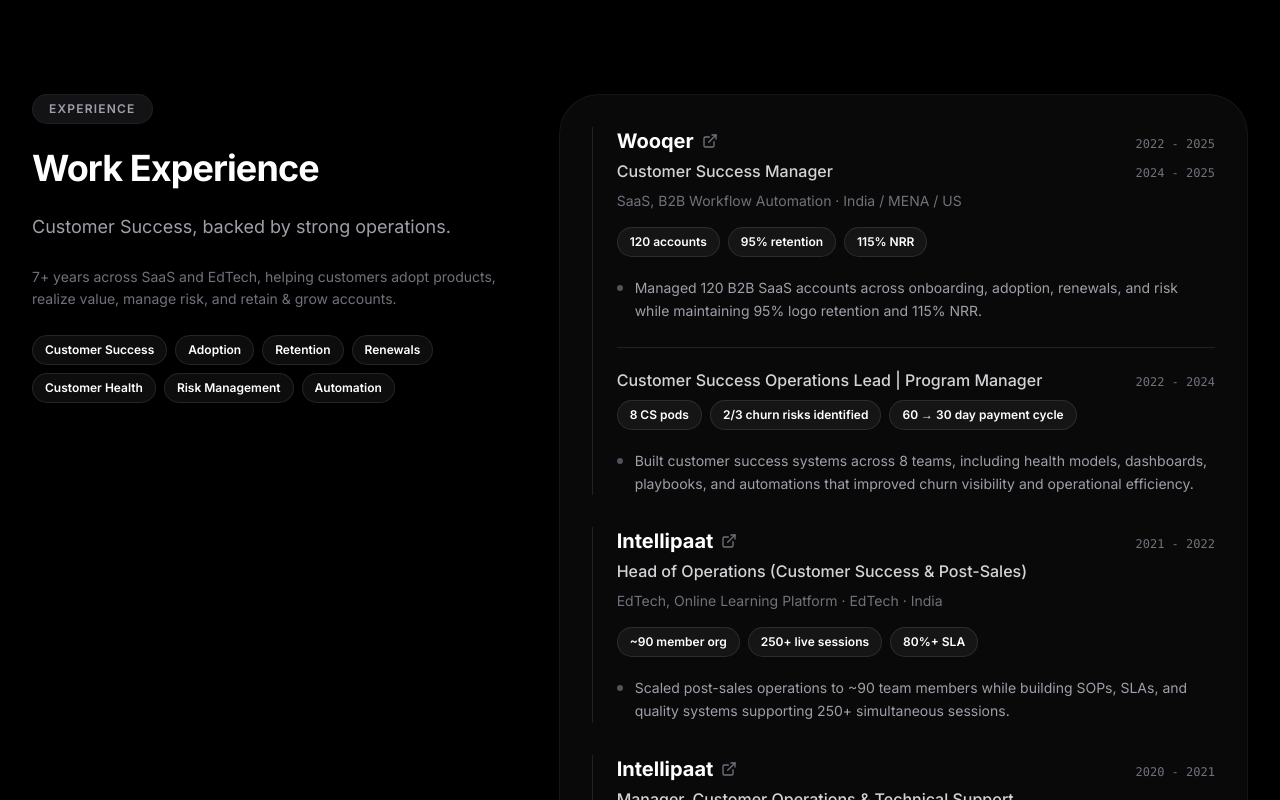
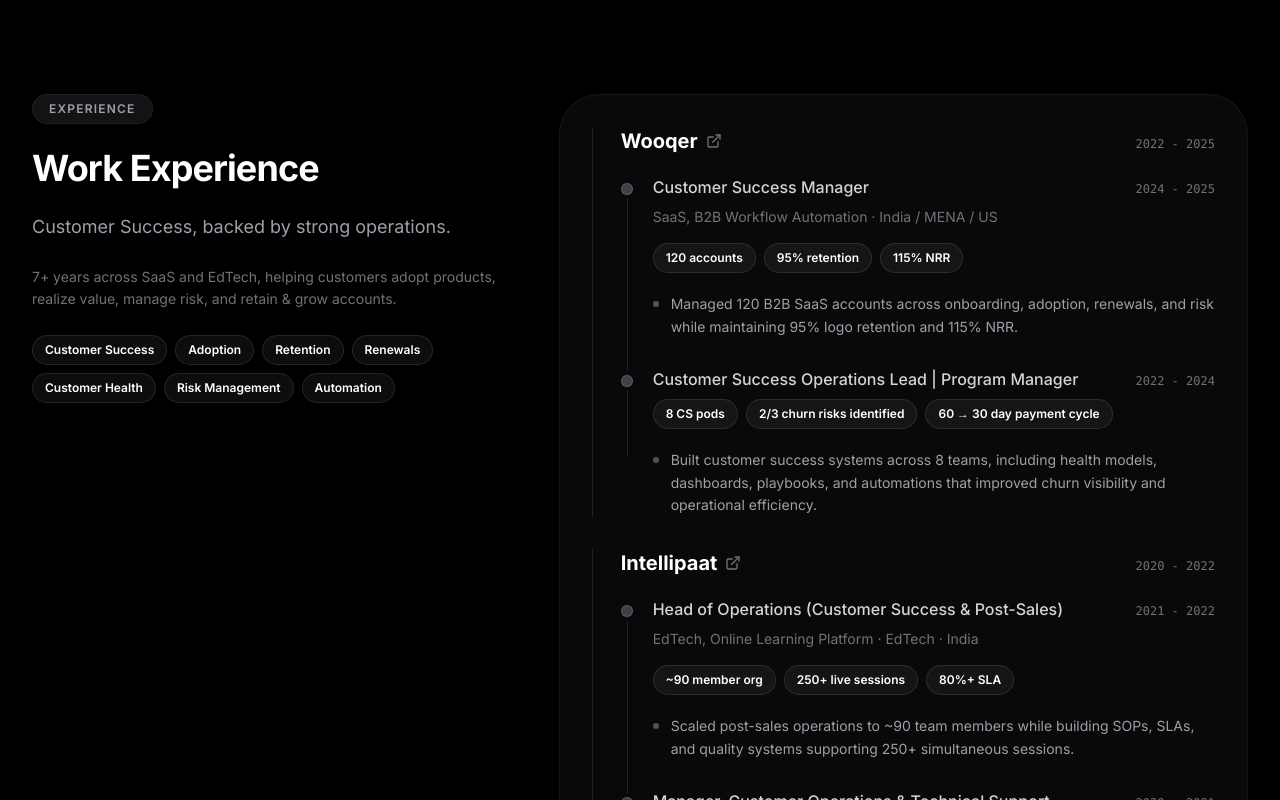
Before and after one commit to swajitp/portfolio_vercel, a Next.js app: page / in a window 1280 px wide. Shown: the part 3220-4020 px from the top of the page. Built offline with nearby package versions, Linux system fonts and the light colour scheme.

Commit message:
exp squeeze

```diff
--- a/components/experience-section.tsx
+++ b/components/experience-section.tsx
@@ -61,10 +61,11 @@ const experiences: ExperienceItem[] = [
   {
     company: "Intellipaat",
     companyUrl: "https://intellipaat.com/",
-    period: "2021 - 2022",
+    period: "2020 - 2022",
     roles: [
       {
         role: "Head of Operations (Customer Success & Post-Sales)",
+        period: "2021 - 2022",
         type: "EdTech, Online Learning Platform",
         context: "EdTech · India",
         metrics: ["~90 member org", "250+ live sessions", "80%+ SLA"],
@@ -72,15 +73,9 @@ const experiences: ExperienceItem[] = [
           "Scaled post-sales operations to ~90 team members while building SOPs, SLAs, and quality systems supporting 250+ simultaneous sessions.",
         ],
       },
-    ],
-  },
-  {
-    company: "Intellipaat",
-    companyUrl: "https://intellipaat.com/",
-    period: "2020 - 2021",
-    roles: [
       {
         role: "Manager, Customer Operations & Technical Support",
+        period: "2020 - 2021",
         type: "EdTech, Online Learning Platform",
         context: "EdTech · India",
         metrics: ["50+ team members", "40-45 NPS", "12-15× review growth"],
@@ -152,13 +147,13 @@ export function ExperienceSection() {
                       router.push(exp.detailUrl);
                     }
                   }}
-                  className={`group relative border-l border-white/10 pl-6 transition-colors hover:border-white ${
+                  className={`group relative border-l border-white/10 pl-7 transition-colors hover:border-white ${
                     exp.detailUrl
                       ? "cursor-pointer focus-visible:outline-none focus-visible:ring-2 focus-visible:ring-white/50"
                       : ""
                   }`}
                 >
-                  <div className="mb-1 flex flex-col justify-between gap-2 sm:flex-row sm:items-baseline">
+                  <div className="mb-5 flex flex-col justify-between gap-2 sm:flex-row sm:items-baseline">
                     <a
                       href={exp.companyUrl}
                       target="_blank"
@@ -173,12 +168,18 @@ export function ExperienceSection() {
                     <span className="font-mono text-xs text-zinc-500">{exp.period}</span>
                   </div>
 
-                  <div className="space-y-6">
+                  <div className="relative space-y-7">
+                    {exp.roles.length > 1 ? (
+                      <span className="absolute bottom-8 left-1.5 top-3 w-px bg-white/10 transition-colors group-hover:bg-white/20" />
+                    ) : null}
                     {exp.roles.map((role, roleIndex) => (
                       <div
                         key={`${role.role}-${role.period}`}
-                        className={roleIndex > 0 ? "border-t border-white/10 pt-5" : ""}
+                        className={exp.roles.length > 1 ? "relative pl-8" : "relative"}
                       >
+                        {exp.roles.length > 1 ? (
+                          <span className="absolute left-0 top-2 h-3 w-3 rounded-full border border-white/15 bg-zinc-700 ring-4 ring-zinc-950 transition-colors group-hover:border-white/30 group-hover:bg-white" />
+                        ) : null}
                         <div className="mb-2 flex flex-col justify-between gap-1 sm:flex-row sm:items-baseline">
                           <div className="font-medium text-zinc-300">{role.role}</div>
                           {role.period ? (
```
Lines whose indentation alone changed are shown as unchanged.
